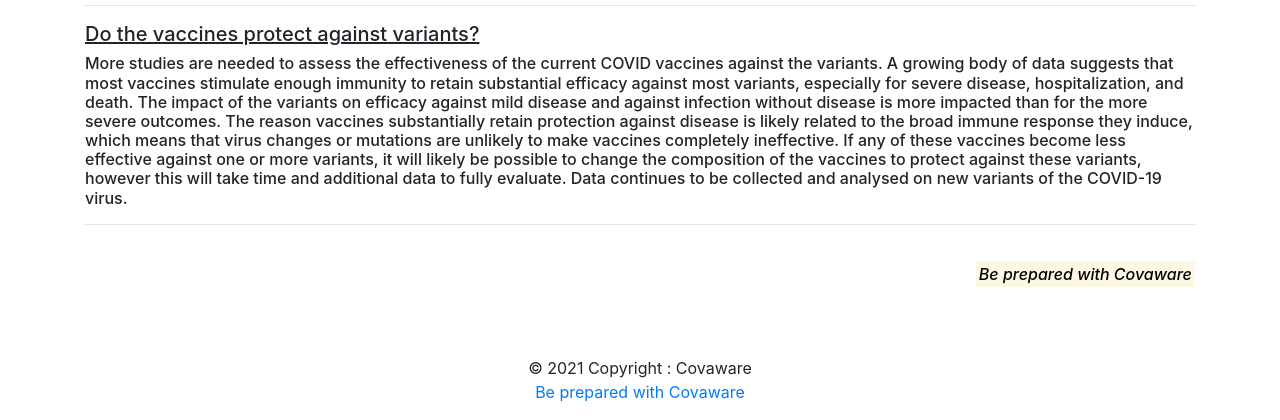
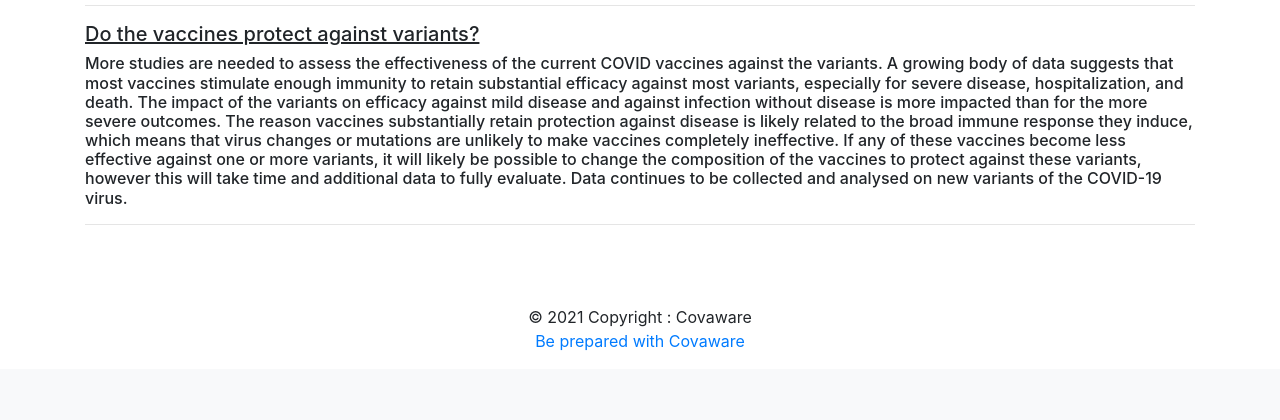
Before and after one commit to Joshi-Hiroshi/Covaware_Website--Flask, a Flask app: page /vaccines in a window 1280 px wide. Shown: the part 1354-1774 px from the top of the page. After the commit the page ends 1704 px from the top, so only its background shows below. Run offline with Flask 2, Linux system fonts and the light colour scheme; parts of the project's set-up code (start-up, migrations or seed data) failed here and were passed over; some libraries are stand-ins or nearby versions.

Commit message:
updated footer

```diff
--- a/templates/vaccineinfo.html
+++ b/templates/vaccineinfo.html
@@ -45,6 +45,5 @@ efficacy against mild disease and against infection without disease is more impa
 The reason vaccines substantially retain protection against disease is likely related to the broad immune response they induce, which means that virus changes or mutations are unlikely to make vaccines completely ineffective. If any of these vaccines become less effective against one or more variants, it will likely be possible to change the composition of the vaccines to protect against these variants, however this will take time and additional data to fully evaluate. Data continues to be collected and analysed on new variants of the COVID-19 virus.
 </h6>
 <hr>
-<br>
-<h6 align="right"><i><mark>Be prepared with Covaware</mark></i></h6>
+
 {%endblock%}
```
